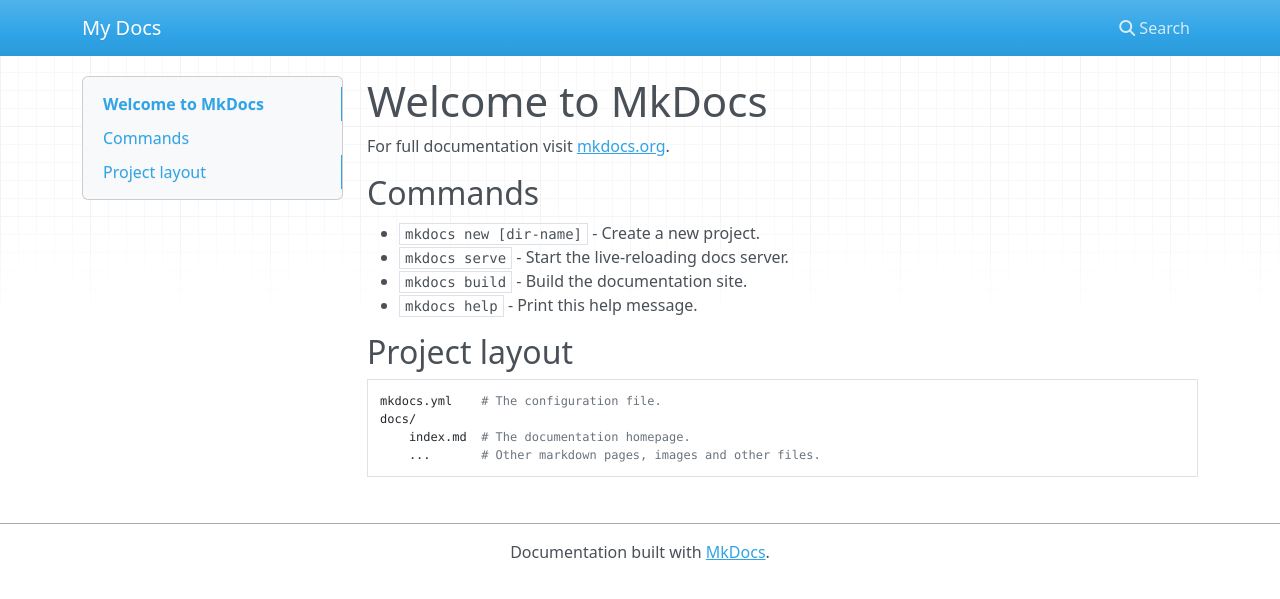
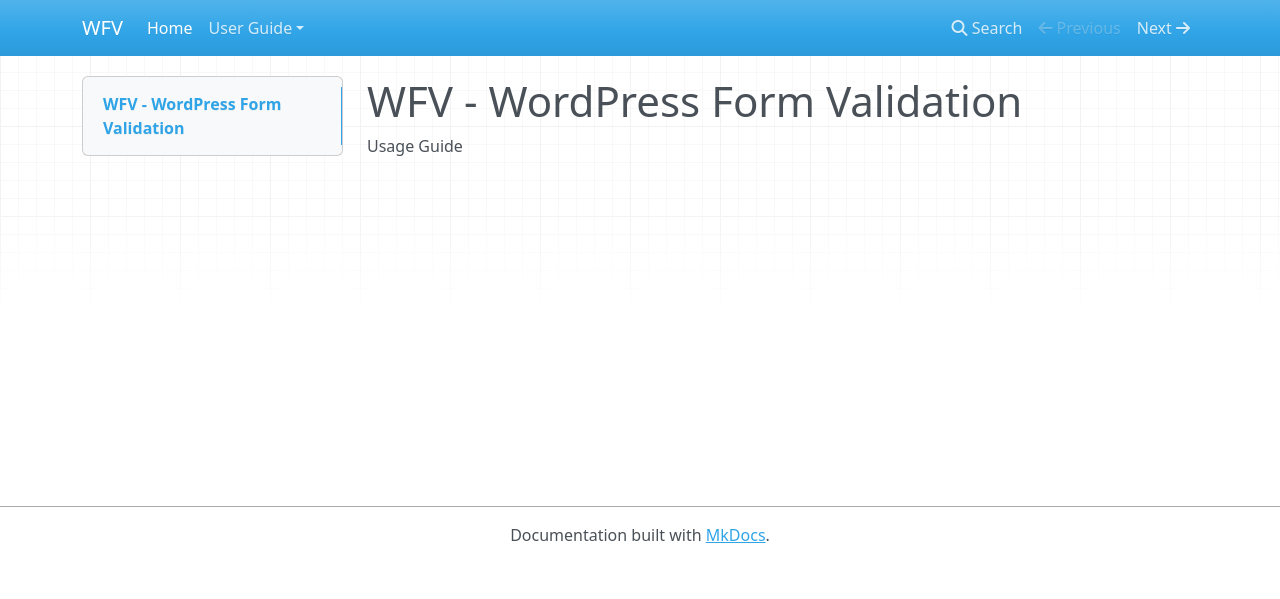
Before and after one commit to macder/wfv, an MkDocs documentation site: the page built from docs/index.md, in a window 1280 px wide. Shown: the top 599 px of the page. Built offline with MkDocs 1.6.1, drawn with Linux system fonts in a browser that asks for light colours; nearby versions of some CDN libraries; old or Windows-style settings are respelled for this version of MkDocs.

Commit message:
bare bone stuff

```diff
--- a/docs/index.md
+++ b/docs/index.md
@@ -1,17 +1,3 @@
-# Welcome to MkDocs
+# WFV - WordPress Form Validation
 
-For full documentation visit [mkdocs.org](http://mkdocs.org).
-
-## Commands
-
-* `mkdocs new [dir-name]` - Create a new project.
-* `mkdocs serve` - Start the live-reloading docs server.
-* `mkdocs build` - Build the documentation site.
-* `mkdocs help` - Print this help message.
-
-## Project layout
-
-    mkdocs.yml    # The configuration file.
-    docs/
-        index.md  # The documentation homepage.
-        ...       # Other markdown pages, images and other files.
+Usage Guide
--- a/mkdocs.yml
+++ b/mkdocs.yml
@@ -1 +1,5 @@
-site_name: My Docs
+site_name: WFV
+pages:
+    - Home: index.md
+    - User Guide:
+        - 'Getting Started': start.md
```
Also changed, not shown: docs/start.md (added, +1 -0 lines).
